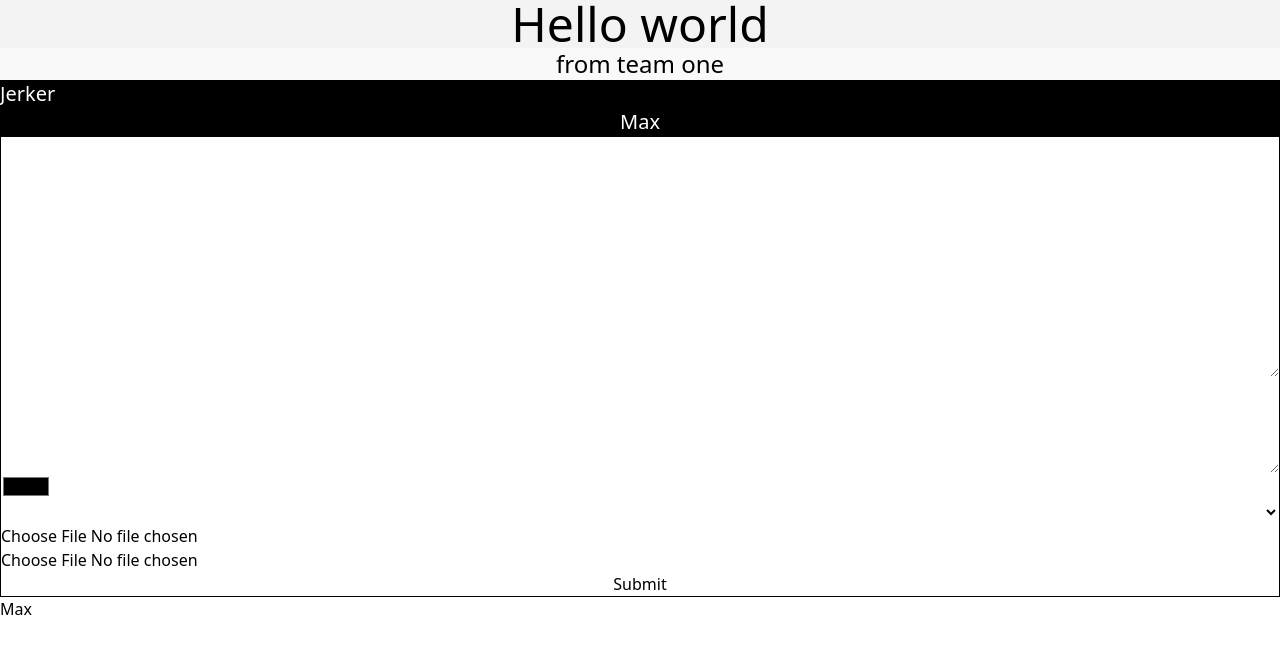
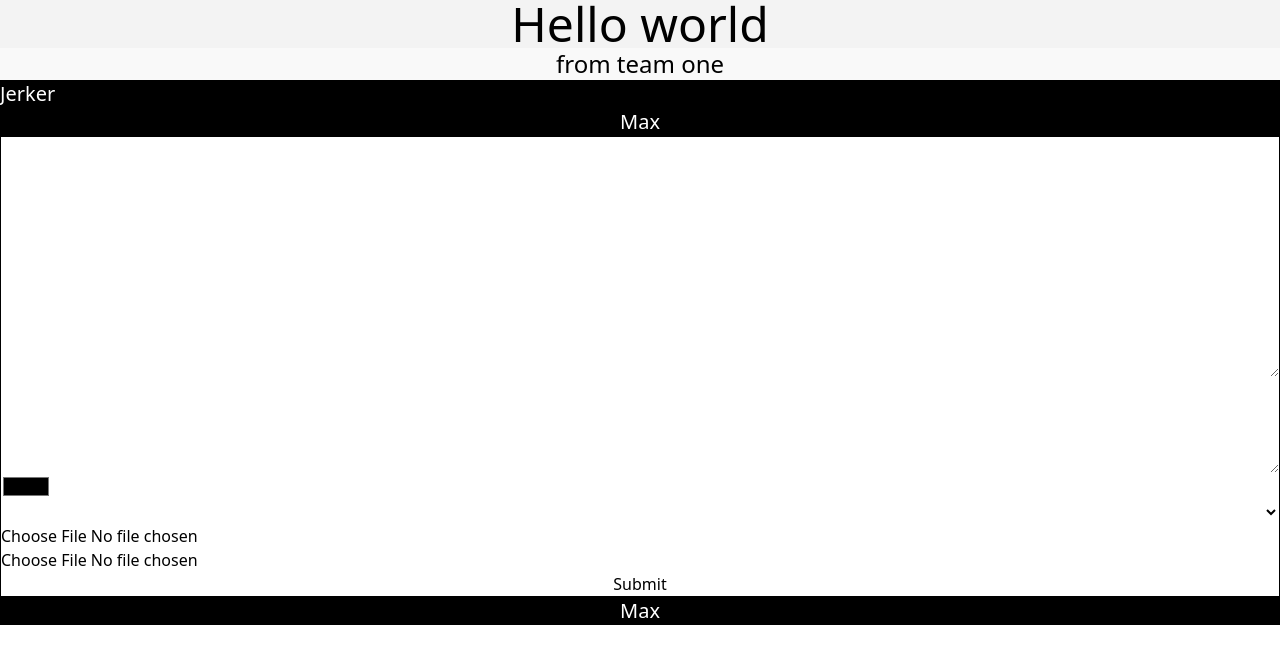
Before and after one commit to maxwelin/team-1, a React (Vite) app: page / in a window 1280 px wide. Shown: the top 664 px of the page. Built offline with nearby package versions, Linux system fonts and the light colour scheme.

Commit message:
added styling

```diff
--- a/src/components/Portfolio/Projects.jsx
+++ b/src/components/Portfolio/Projects.jsx
@@ -1,4 +1,8 @@
 const Projects = () => {
-  return <h1>Max</h1>;
+  return (
+    <div className="bg-black text-xl text-center text-white px-10 py-10">
+      <h1>Max</h1>
+    </div>
+  );
 };
 export default Projects;
```
